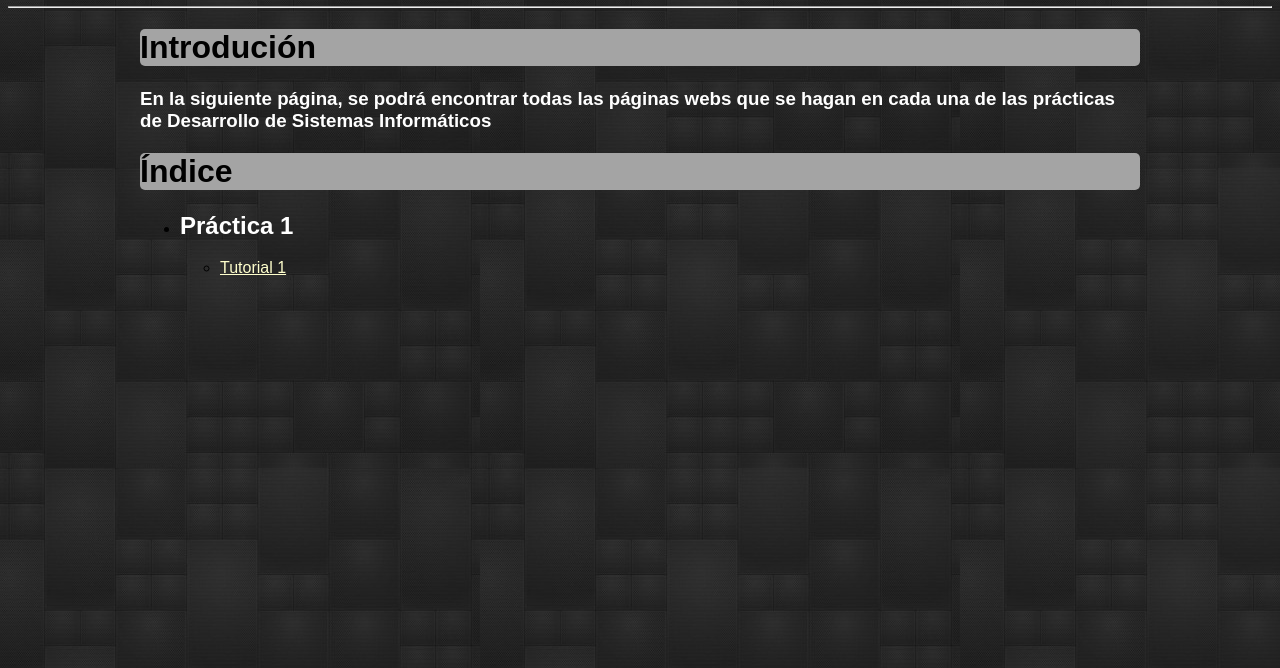
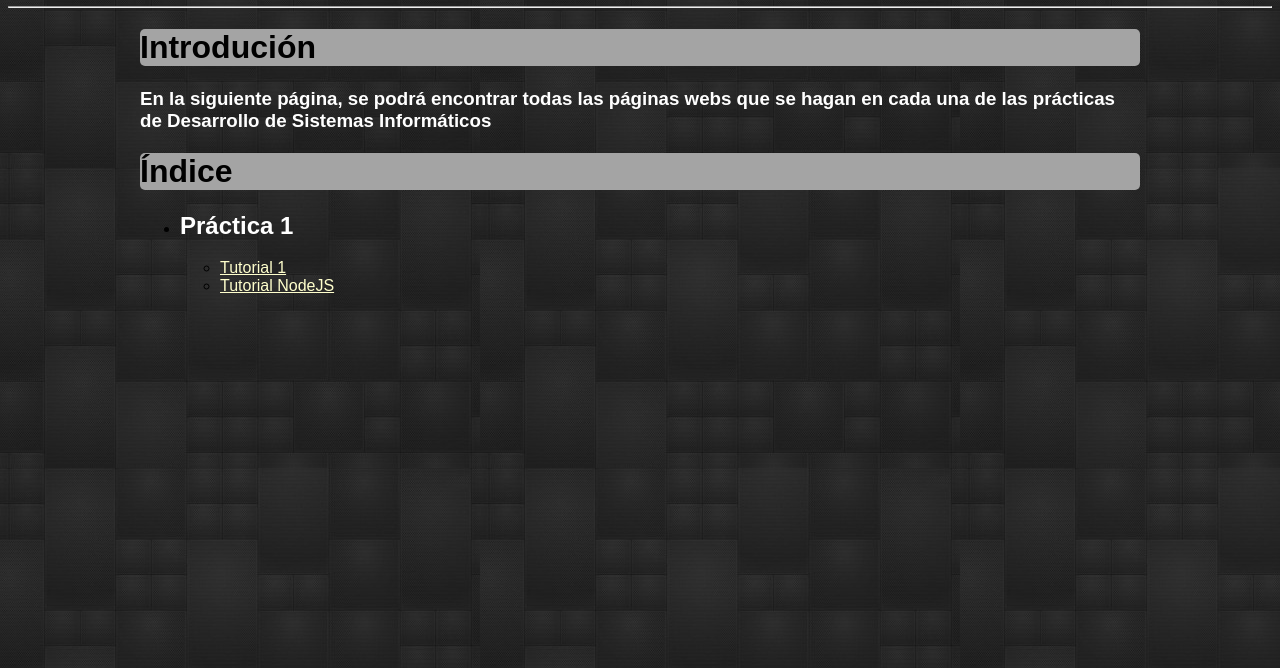
Before and after one commit to alu0100767421/alu0100767421.github.io, a plain HTML site: page index.html in a window 1280 px wide. Shown: the part 132-800 px from the top of the page. Drawn offline with Linux system fonts and the light colour scheme.

Commit message:
tutorial NodeJS añadido

```diff
--- a/index.html
+++ b/index.html
@@ -34,6 +34,7 @@
                 <li><h2><font color="white">Práctica 1</font></h2></li>
                 <ul>
                     <li> <a href="http://alu0100767421.github.io/tareas-iniciales-javi_dsi1516/TutorialesAlexander/index.html"> Tutorial 1</a></li>
+                    <li><a href="http://alu0100767421.github.io/tareas-iniciales-javi_dsi1516/TutorialesAlexander/tutonodejs/index.html">Tutorial NodeJS</a></li>
                 </ul>
             </ul>
         </div>
```
